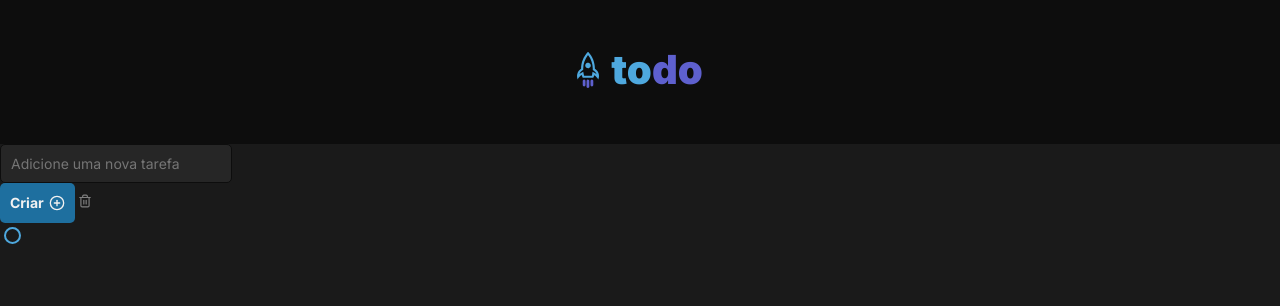
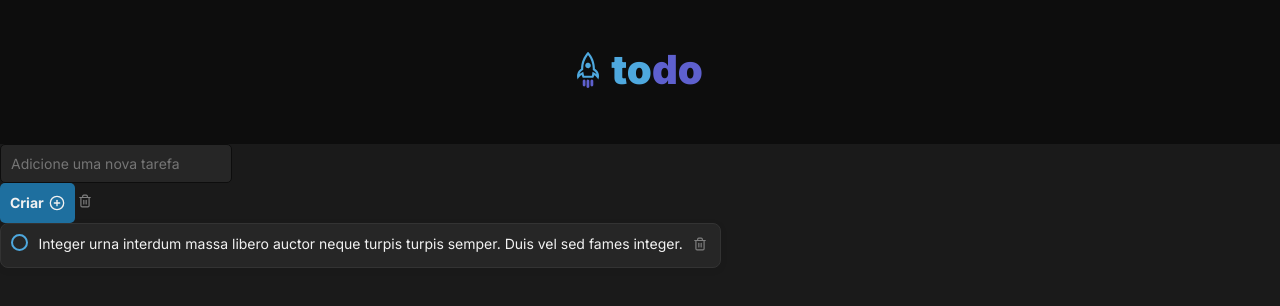
Before and after one commit to brunaporato/todo-list-ignite, a React (Vite) app: page / in a window 1280 px wide. Shown: the top 306 px of the page. Built offline with nearby package versions, Linux system fonts and the light colour scheme.

Commit message:
add task component

```diff
--- a/src/App.tsx
+++ b/src/App.tsx
@@ -2,7 +2,7 @@ import { Header } from "./components/Header";
 import { Input } from "./components/Input";
 import { BttnCreate } from "./components/BttnCreate";
 import { BttnDelete } from "./components/BttnDelete";
-import { Checkbox } from "./components/Checkbox";
+import { Task } from "./components/Task";
 import "./global.css";
 
 export function App() {
@@ -12,7 +12,7 @@ export function App() {
       <Input />
       <BttnCreate />
       <BttnDelete />
-      <Checkbox />
+      <Task text="Integer urna interdum massa libero auctor neque turpis turpis semper. Duis vel sed fames integer." />
     </div>
   )
 }
--- a/src/components/Checkbox.module.css
+++ b/src/components/Checkbox.module.css
@@ -1,6 +1,7 @@
 .container {
     display: block;
     position: relative;
+    width: 2rem;
 }
 
 .checkbox {
@@ -15,8 +16,6 @@
     position: absolute;
     top: 0;
     left: 0;
-
-    margin: .4rem;
 
     height: 1.7rem;
     width: 1.7rem;
@@ -47,10 +46,10 @@
 }
 
 .container .checkmark:after {
-    left: .57rem;
-    top: .25rem;
-    width: .25rem;
-    height: .8rem;
+    left: 6px;
+    top: 2.5px;
+    width: 2.5px;
+    height: 8px;
     border: solid var(--gray-100);
     border-width: 0 2px 2px 0;
     -webkit-transform: rotate(45deg);
--- a/src/components/Checkbox.tsx
+++ b/src/components/Checkbox.tsx
@@ -1,13 +1,13 @@
 import styles from "./Checkbox.module.css";
 
-interface Props {
-  checked?: boolean;
+interface CheckboxProps {
+  onClick: () => void;
 }
 
-export function Checkbox({checked = false}: Props) {
+export function Checkbox({ onClick }: CheckboxProps) {
     return (
       <label className={styles.container}>
-        <input type="checkbox" className={styles.checkbox} checked={checked}/>
+        <input type="checkbox" className={styles.checkbox} onClick={onClick} />
         <span className={styles.checkmark} />
       </label>
     )
--- /dev/null
+++ b/src/components/Task.module.css
@@ -0,0 +1,26 @@
+.div {
+  display: flex;
+
+  background: var(--gray-500);
+  box-shadow: 0px 2px 8px 0px rgba(0, 0, 0, 0.06);
+  border: 1px solid var(--gray-400);
+  border-radius: .8rem;
+
+  width: fit-content;
+
+  padding: 1rem;
+  align-items: flex-start;
+  gap: .75rem;
+
+
+  > p {
+    color: var(--gray-100);
+    line-height: 140%;
+    flex: 1 0 0;
+  }
+
+  .done {
+    color: var(--gray-300);
+    text-decoration: line-through;
+  }
+}
--- /dev/null
+++ b/src/components/Task.tsx
@@ -0,0 +1,24 @@
+import { useState } from "react";
+import { BttnDelete } from "./BttnDelete";
+import { Checkbox } from "./Checkbox";
+import styles from "./Task.module.css";
+
+interface Props {
+  text: string;
+}
+
+export function Task({ text }: Props) {
+  const [done, setDone] = useState(false);
+
+  function handleTaskDone() {
+    setDone(!done);
+  }
+
+  return (
+    <div className={styles.div}>
+      <Checkbox onClick={handleTaskDone}/>
+      <p className={done ? styles.done : ""}>{text}</p>
+      <BttnDelete />
+    </div>
+  )
+}
```
